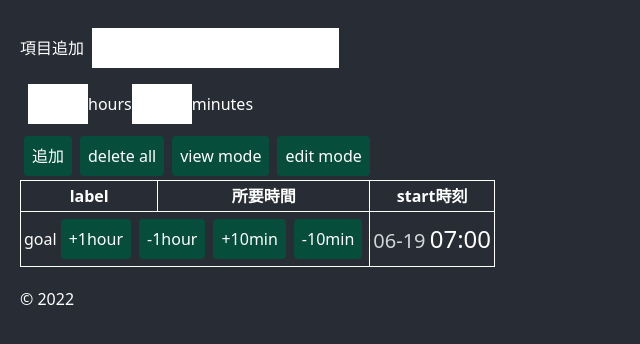
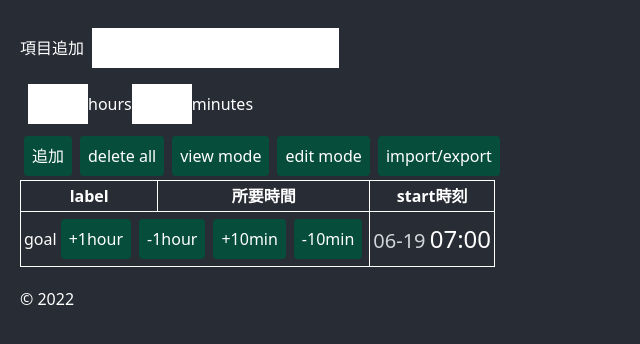
Before and after one commit to yoko0180/gyakusan2, a React (Create React App) app: page / in a window 1280 px wide. Shown: the top 344 px of the page, without its empty margins (0-640 px from the left). Built offline with nearby package versions, Linux system fonts and the light colour scheme.

Commit message:
import and export

```diff
--- a/src/components/Main.tsx
+++ b/src/components/Main.tsx
@@ -59,6 +59,7 @@ const Main: React.FC<{ lang: string }> = ({ lang }) => {
   //
   const initialGoal = df.set(add(new Date(), { hours: 10 }), { minutes: 0 })
   const [showModal, setShowModal] = useState(false)
+  const [showModalImpExp, setShowModalImpExp] = useState(false)
   const [goalDate, setGoalDate] = useState<Date>(initialGoal)
   const [items, setItems] = useState<Item[]>([])
   const [itemsView, setItemsView] = useState<ItemView[]>([])
@@ -71,6 +72,15 @@ const Main: React.FC<{ lang: string }> = ({ lang }) => {
   const [inputHours, setInputHours] = useState("")
   const [inputMinutes, setInputMinutes] = useState("")
   const [inputEditItemLabel, setInputEditItemLabel] = useState("")
+  const [inputImpExp , setInputImpExp] = useState("")
+
+  const importData = () => {
+    try {
+      setItems(JSON.parse(inputImpExp))
+    } catch (error) {
+      console.log('import error', error);
+    }
+  }
   // 初期処理
   useEffect(() => {
     console.log("load...")
@@ -396,6 +406,13 @@ const Main: React.FC<{ lang: string }> = ({ lang }) => {
         edit mode
       </button>
 
+      <button className="deleteall-btn bg-green-900 p-2 m-1 rounded " onClick={() => {
+        setInputImpExp(JSON.stringify(items))
+        setShowModalImpExp(true)
+      }}>
+        import/export
+      </button>
+
       <Modal show={showModal} onClose={() => setShowModal(false)}>
         <input
           className="input input-edit-label text-2xl p-2 rounded"
@@ -408,6 +425,12 @@ const Main: React.FC<{ lang: string }> = ({ lang }) => {
         />
         <button className="deleteall-btn bg-green-900 p-2 m-1 rounded " onClick={editItemLabel}>
           update
+        </button>
+      </Modal>
+      <Modal show={showModalImpExp} onClose={() => setShowModalImpExp(false)}>
+        <textarea className="input"  name="" id="" cols={70} rows={6} value={inputImpExp} onChange={(e) => setInputImpExp(e.target.value)}></textarea>
+        <button className="deleteall-btn bg-green-900 p-2 m-1 rounded " onClick={importData}>
+          import
         </button>
       </Modal>
       <table className="border">
```
